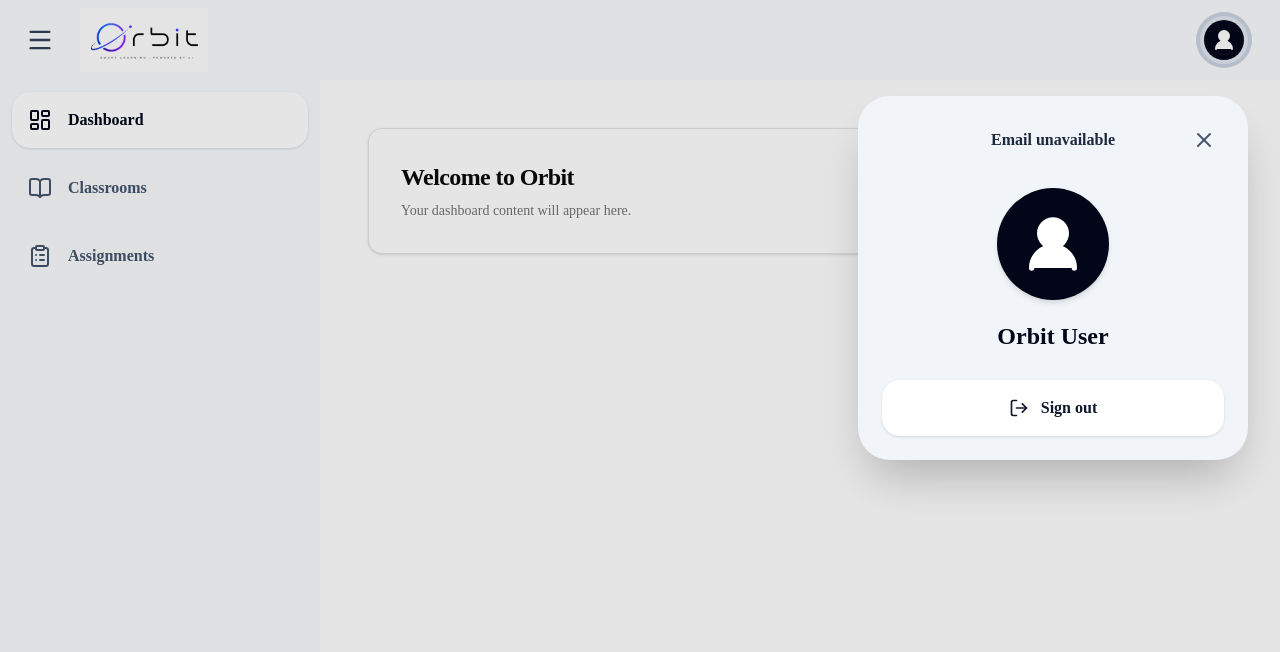
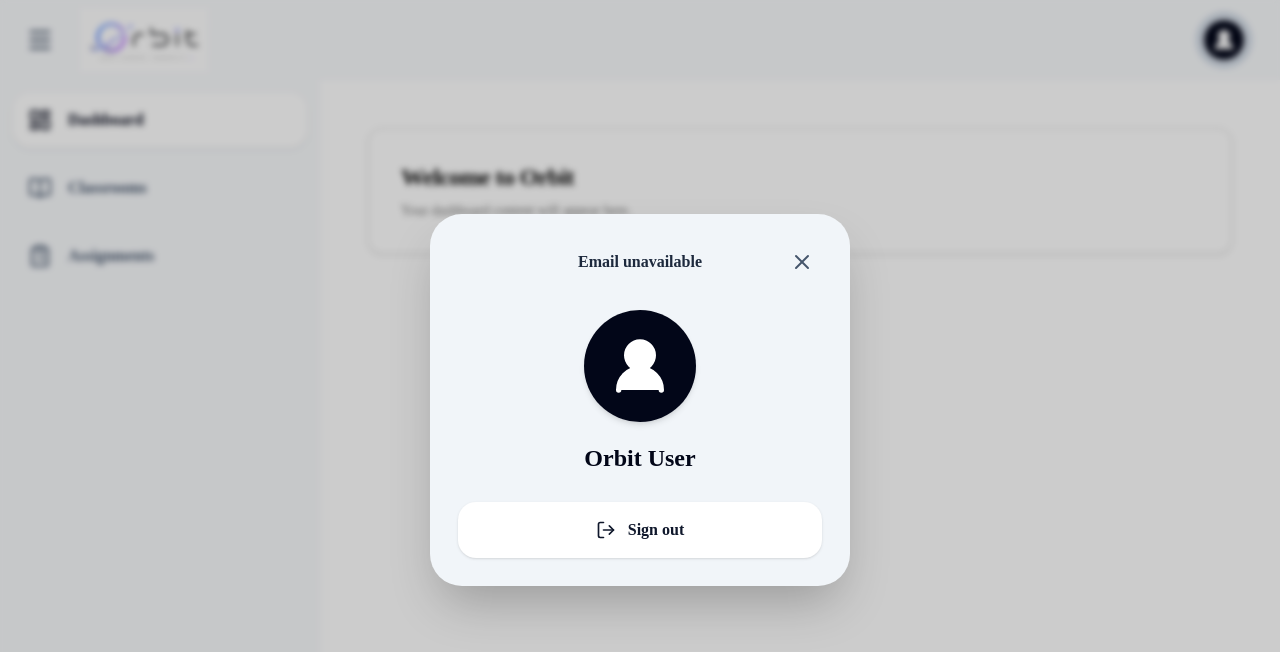
Before and after one commit to rudragosavi10/Orbit, a Next.js app: page /dashboard in a window 1280 px wide. Both pictures are taken after a click on the button 1224 px from the left and 40 px from the top of the page. Shown: the top 652 px of the page. Built offline with nearby package versions, Linux system fonts and the light colour scheme; no server answers.

Commit message:
Your changes

```diff
--- a/features/profile/profile-menu.tsx
+++ b/features/profile/profile-menu.tsx
@@ -1,5 +1,6 @@
 "use client";
 
+import { useEffect } from "react";
 import Image from "next/image";
 import { LogOut, UserRound, X } from "lucide-react";
 import { signOut, type User } from "firebase/auth";
@@ -25,6 +26,26 @@ export function ProfileMenu({
   const email = user?.email || "Email unavailable";
   const avatar = user?.photoURL;
 
+  useEffect(() => {
+    if (!isOpen) {
+      return;
+    }
+
+    function handleEscape(event: KeyboardEvent) {
+      if (event.key === "Escape") {
+        onClose();
+      }
+    }
+
+    document.body.style.overflow = "hidden";
+    window.addEventListener("keydown", handleEscape);
+
+    return () => {
+      document.body.style.overflow = "";
+      window.removeEventListener("keydown", handleEscape);
+    };
+  }, [isOpen, onClose]);
+
   async function handleSignOut() {
     try {
       await signOut(auth);
@@ -40,19 +61,19 @@ export function ProfileMenu({
   }
 
   return (
-    <>
+    <div className="fixed inset-0 z-[100] flex items-center justify-center p-4">
       <button
         type="button"
         aria-label="Close profile menu"
         onClick={onClose}
-        className="fixed inset-0 z-40 cursor-default bg-black/10"
+        className="absolute inset-0 cursor-default bg-black/20 backdrop-blur-[3px]"
       />
 
       <section
         role="dialog"
         aria-modal="true"
         aria-label="User profile"
-        className="fixed right-3 top-24 z-50 w-[calc(100%-1.5rem)] max-w-[390px] rounded-[2rem] bg-slate-100 p-6 shadow-2xl sm:right-6 md:right-8"
+        className="relative z-10 w-full max-w-[420px] rounded-[2rem] bg-slate-100 p-6 shadow-2xl animate-in fade-in zoom-in-95 duration-200 sm:p-7"
       >
         <div className="relative flex min-h-10 items-center justify-center px-12">
           <p className="break-all text-center text-sm font-semibold text-slate-800 sm:text-base">
@@ -98,6 +119,6 @@ export function ProfileMenu({
           </button>
         </div>
       </section>
-    </>
+    </div>
   );
 }
```
